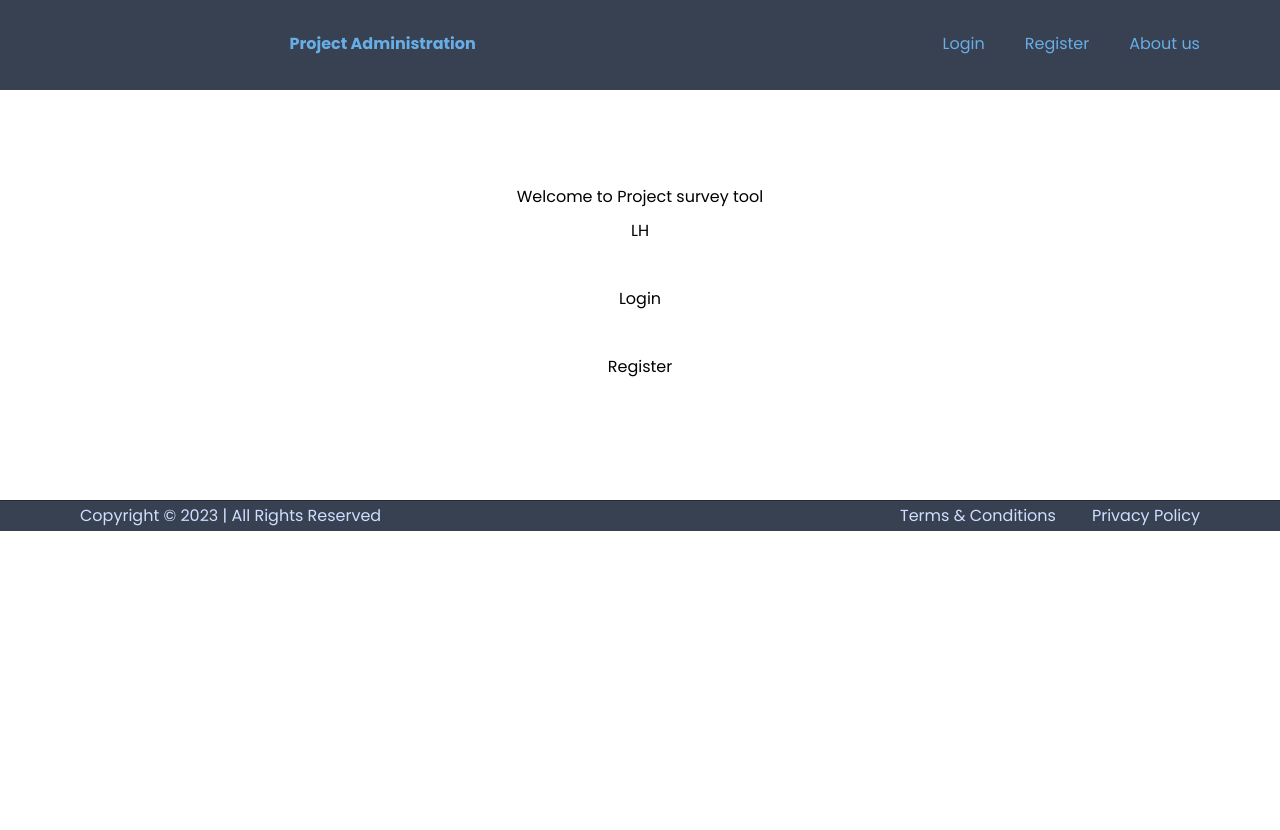
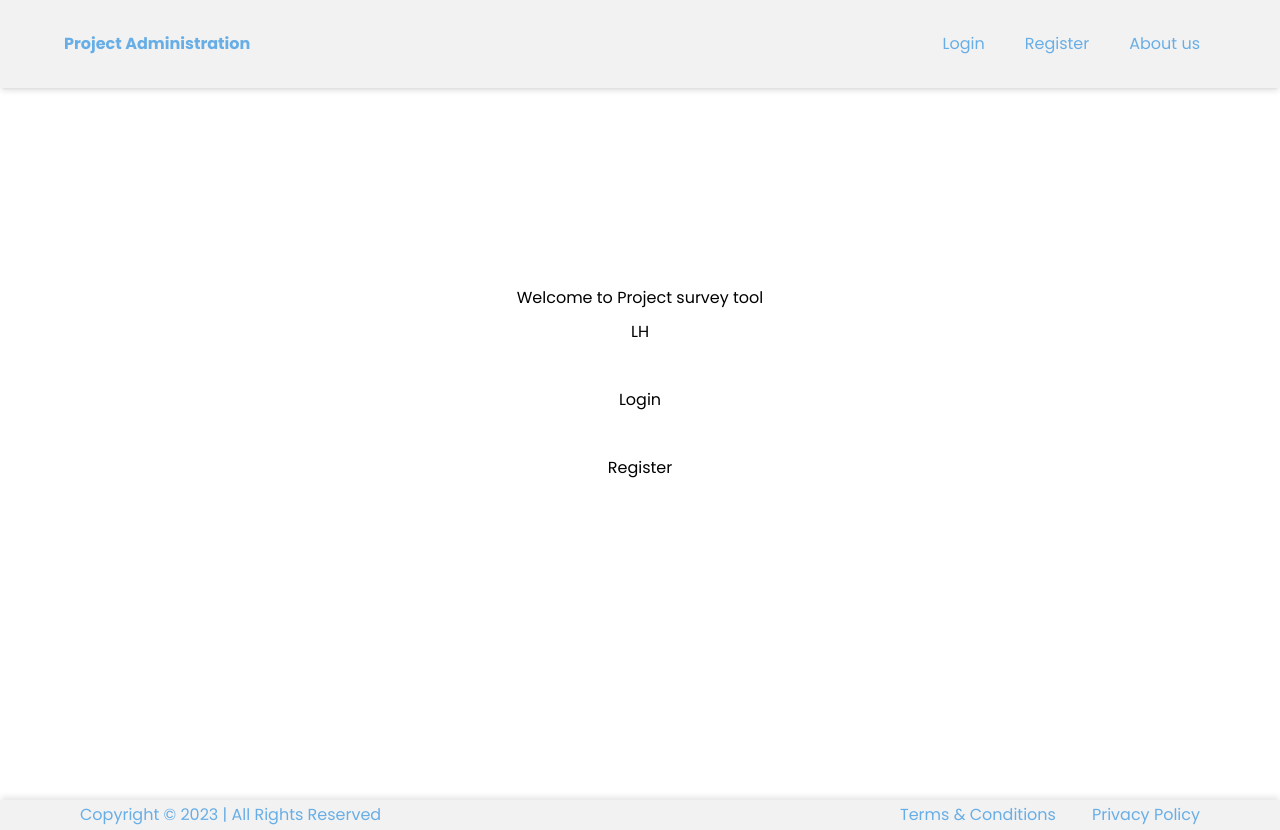
Before and after one commit to SimonSkywalker/p3-product, a Next.js app: page / in a window 1280 px wide. Before the commit the page ends 800 px from the top, so only its background shows below. Built offline with nearby package versions, Linux system fonts and the light colour scheme.

Commit message:
Redesigned nav & footer
Co-authored-by: Skjodt <Skjodt@users.noreply.github.com>

```diff
--- a/src/app/components/Footer.tsx
+++ b/src/app/components/Footer.tsx
@@ -3,7 +3,7 @@ import React from 'react'
 
 const Footer = () => {
   return (
-    <footer className='text-white-800 flex-between body-text w-full gap-y-10 border-t border-black-400 bg-grey-800 px-20 py-1 max-md:flex-col'>
+    <footer className='text-palette-400 flex-between body-text w-full gap-y-10 shadow-[0px_-4px_6px_-1px_rgba(0,0,0,0.10)] bg-white-300 px-20 py-1 max-md:flex-col'>
       <p>Copyright © 2023 | All Rights Reserved</p>
 
       <div className='flex gap-x-9'>
--- a/src/app/components/Navbar.tsx
+++ b/src/app/components/Navbar.tsx
@@ -7,9 +7,10 @@ import 'react-toastify/dist/ReactToastify.css';
 
 const Navbar = () => {
   return (
-    <nav className='flex-center fixed top-0 z-50 w-full border-b-2 border-grey-800 bg-grey-800 py-6 text-white'>
+
+    <nav className='flex-center fixed top-0 z-50 w-full shadow-md bg-white-300 py-6 text-white'>
+      <ToastContainer />
       <div className='flex-between mx-auto w-full max-w-screen-2x1 px-6 xs:px-8 sm:px-16'>
-      <ToastContainer />
         <Link
             href={"/leaderHome"}
             className='body-text text-palette-400 !font-bold'>
--- a/src/app/globals.css
+++ b/src/app/globals.css
@@ -20,8 +20,8 @@ footer{
   --bar-width: 30px;
   --bar-height: 3.5px;
   --hamburger-gap: 7px;
-  --background: #374151;
-  --foreground: white;
+  --background: #F2F2F2;
+  --foreground: black;
   --hamburger-margin: 25px;
   --animation-timing: 300ms ease-in-out;
   --hamburger-height: calc(var(--bar-height) * 3 + var(--hamburger-gap)*2);
--- a/src/app/login/page.tsx
+++ b/src/app/login/page.tsx
@@ -77,7 +77,7 @@ export default function LoginPage() {
     <div
       className="relative flex flex-col items-center justify-center min-h-screen overflow-hidden">
       <div
-        className="w-full p-6 rounded-md shadow-md lg:max-w-xl bg-palette-300 shadow-2xl">
+        className="w-full p-6 rounded-md shadow-md lg:max-w-xl bg-white-300 shadow-2xl">
         <h1
           className="text-3xl font-bold text-center text-gray-700">
           Login
--- a/src/app/page.tsx
+++ b/src/app/page.tsx
@@ -7,9 +7,7 @@ import Link from 'next/link'
  */
 export default function Home() {
   return (
-    <main className="flex-center paddings mx-auto w-full max-w-screen-2xl flex-col">
-      <section className="nav-padding w-full">
-        <div className="flex-center relative min-h-[274px] w-full flex-col rounded-xl bg-banner bg-cover bg-center text-center">
+        <div className="className='relative flex flex-col items-center justify-center min-h-screen overflow-hidden'">
           <h1>Welcome to Project survey tool</h1>
           <Link
             className="border-white border-2 p-2"
@@ -27,7 +25,5 @@ export default function Home() {
               Register
           </Link><br />
         </div>
-      </section>
-    </main>
   )
 }
--- a/tailwind.config.ts
+++ b/tailwind.config.ts
@@ -51,6 +51,7 @@ const config: Config = {
         },
         white: {
           DEFAULT: "#FFF",
+          300: "#F2F2F2",
           400: "#A3B3BC",
           500: "#A4B8D5",
           800: "#D0DFFF",
```
